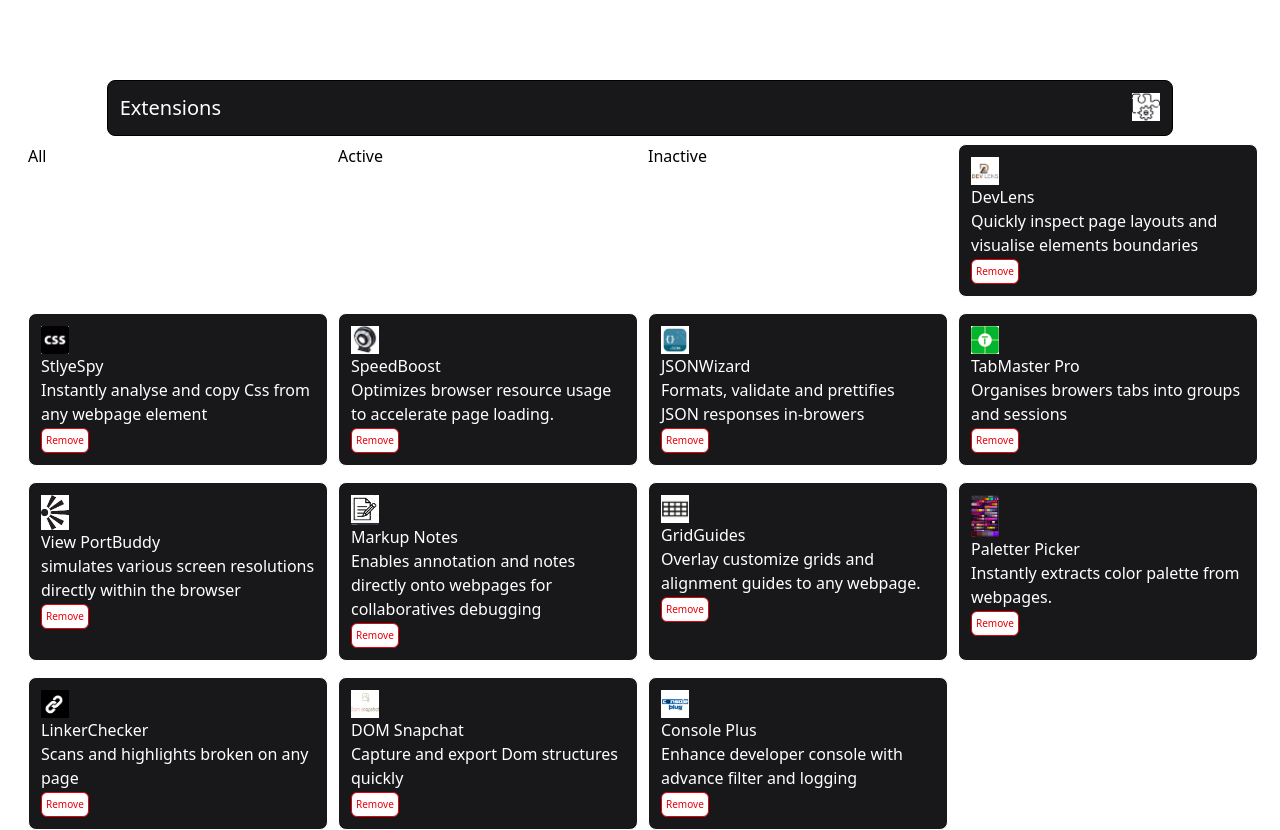
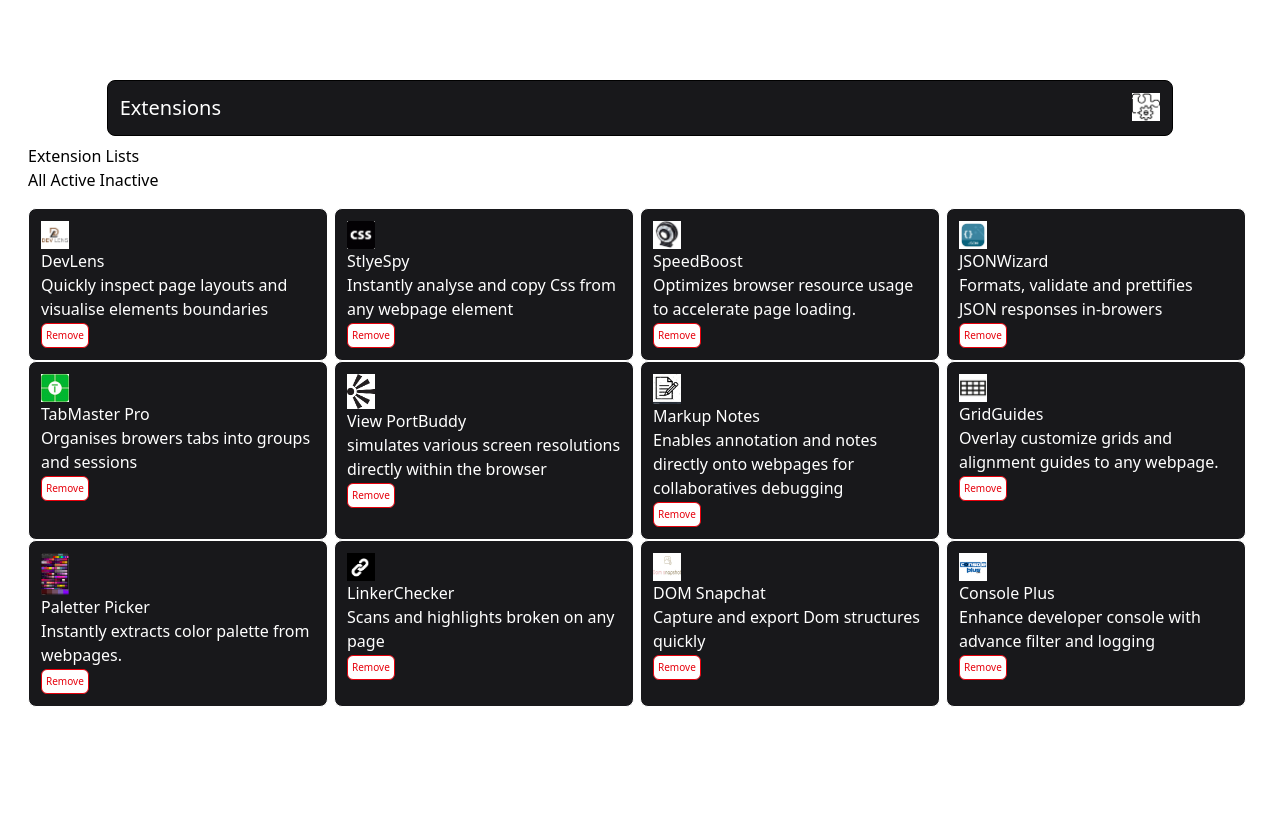
Before and after one commit to Blessing-bit-ui/Mydevlens, a React (Vite) app in the folder my-Devlens/: page / in a window 1280 px wide. After the commit the page ends 800 px from the top, so only its background shows below. Built offline with nearby package versions, Linux system fonts and the light colour scheme.

Commit message:
updated css

```diff
--- a/my-Devlens/src/App.jsx
+++ b/my-Devlens/src/App.jsx
@@ -5,24 +5,23 @@ import ExtensList from './ExtensList';
 
 function App() {
   return (
-    <div>
+    <>
       <Header />
       <ExtensList />
-    </div>
+    </>
   );
 }
 export default App;
 
 function Header(){
   return(
-    <div>
+
     <div class="flex justify-between bg-zinc-900 w-[300px] md:w-10/12 mr-auto ml-auto mt-20 p-3 border rounded-lg">
       <span><h2 class="text-white text-[20px]">Extensions</h2></span><span><img src={dow}
       alt='dow photo'
       class="w-7"/>
       </span>
-    </div>
+
     </div>
   )
-
 }
--- a/my-Devlens/src/ExtensList.jsx
+++ b/my-Devlens/src/ExtensList.jsx
@@ -108,47 +108,70 @@ const ExtensionsList =[
     }
     return (
       <div class="flex items-center justify-center">
-        <div class="flex flex-col md:grid md:grid-cols-4 gap-4 mt-2 md:mr-7 md:ml-7 md:w-full">
+        <div class="flex flex-col gap-4 mt-2 md:mr-7 md:ml-7 md:w-full ">
+         <div>
+        <span>
+          <ExtensionLists />
+          </span>
+          <span>
           <AllButtons handleAll={handleAll} />
           <ActiveButton handleActive={handleActive} />
           <InactiveButton handleInactive={handleInactive} />
+          </span>
+        </div>
+         <div class=" md:grid md:grid-cols-4 ">
           {extensionss.map((ext, index) => (
-            <div key={index} class="w-[300px] bg-zinc-900 p-3 text-white border rounded-lg">
-                <img src={ext.photoName}
-                class="w-7"
-                />
+            <div
+              key={index}
+              class="w-[300px] bg-zinc-900 p-3 text-white border rounded-lg"
+            >
+              <img src={ext.photoName} class="w-7" />
               <span>
                 <h1>{ext.name}</h1>
                 <p>{ext.use}</p>
               </span>
-              <button onClick={()=>handleRemove(index)}class="bg-white text-red-600 text-[10px] p-1 border rounded-md">Remove</button>
+              <button
+                onClick={() => handleRemove(index)}
+                class="bg-white text-red-600 text-[10px] p-1 border rounded-md"
+              >
+                Remove
+              </button>
             </div>
           ))}
         </div>
       </div>
+      </div>
+
     );
 }
    export default ExtensList;
 
+function ExtensionLists(){
+  return(
+    <div>
+    <h1> Extension Lists</h1>
+    </div>
+  )
+}
 
 function AllButtons({handleAll}){
     return(
-        <div>
-            <button onClick={handleAll}>All</button>
-        </div>
+      <span>
+            <button onClick={handleAll} class="mr-1">All</button>
+            </span>
     )
 }
 function ActiveButton({handleActive}){
   return(
-    <div>
-      <button onClick={handleActive}> Active</button>
-    </div>
+    <span>
+      <button onClick={handleActive} class="mr-1"> Active</button>
+      </span>
   )
 }
 function InactiveButton({handleInactive}){
   return(
-    <div>
+    <span>
       <button onClick={handleInactive}>Inactive</button>
-    </div>
+      </span>
   )
 }
```
Lines whose indentation alone changed are shown as unchanged.
